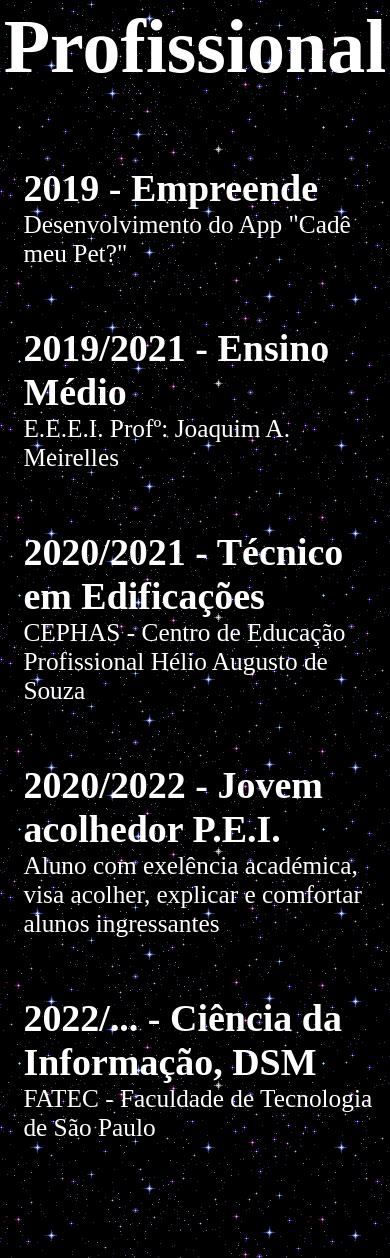
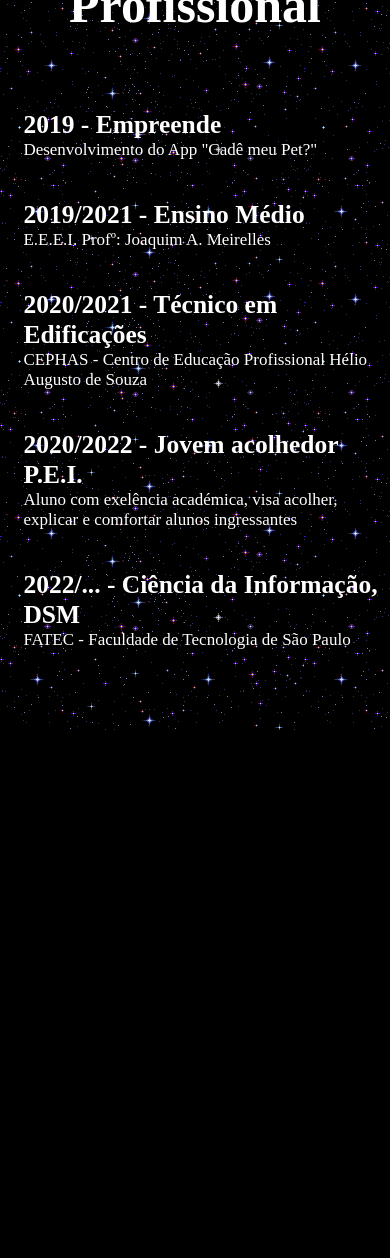
Before and after one commit to Desduh/Portfolio, a Flask app: page /profissional in a window 390 px wide. Shown: the part 121-1379 px from the top of the page. After the commit the page ends 851 px from the top, so only its background shows below. Run offline with Flask 2, Linux system fonts and the light colour scheme.

Commit message:
estilizacao final

```diff
--- a/src/static/css/style.css
+++ b/src/static/css/style.css
@@ -129,7 +129,7 @@
         width: 60vw;
     }
     .img_voltar{
-        width: 15vh;
+        width: 90px;
     }
     .titulo{
         font-size: 9vh;
@@ -138,3 +138,15 @@
         font-size: 3vh;
     }
 }
+
+@media screen and (max-width: 450px) {
+    .img{
+        width: 280px;
+    }
+    .titulo{
+        font-size: 50px;
+    }
+    .p-left{
+        font-size: 17px;
+    }
+}
```
